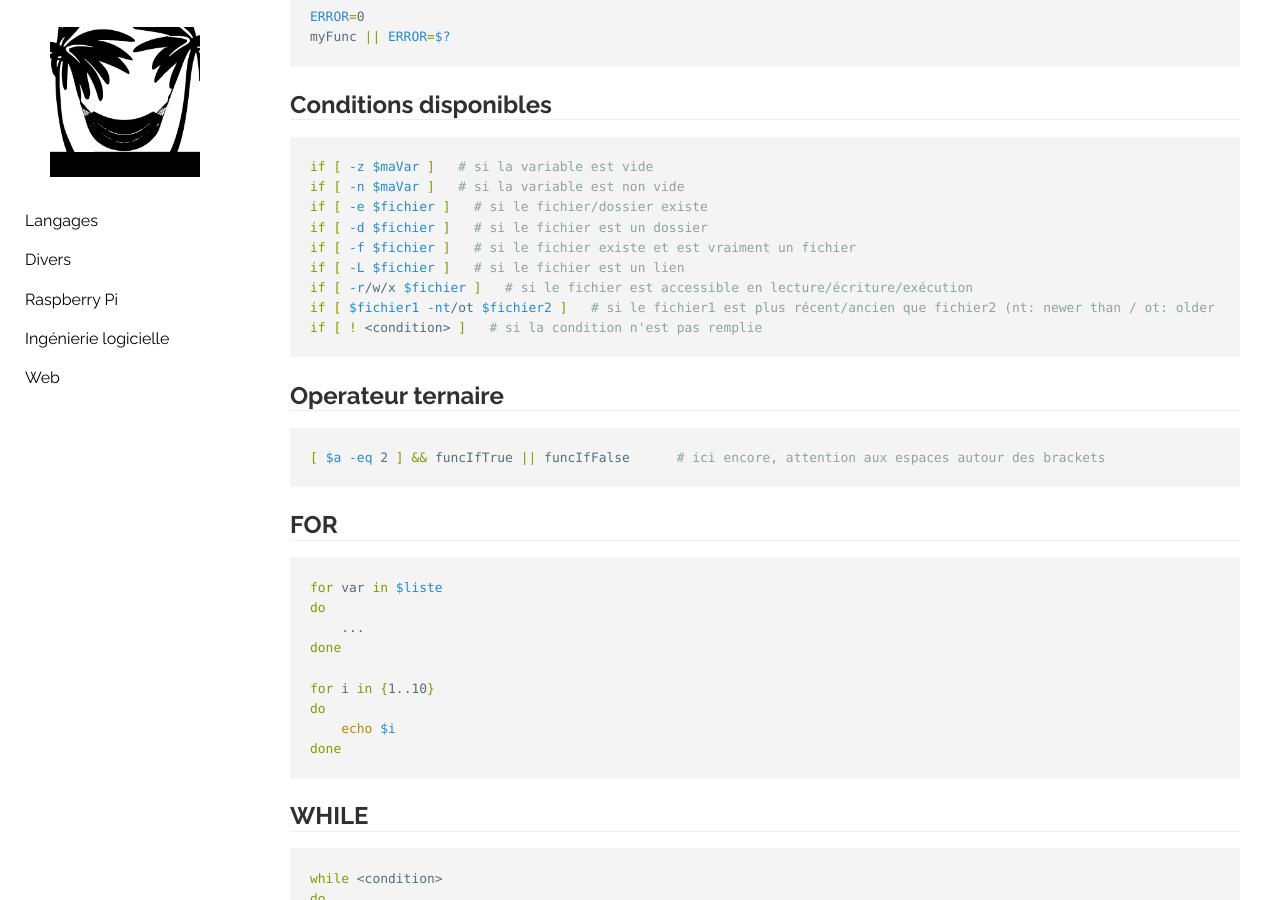
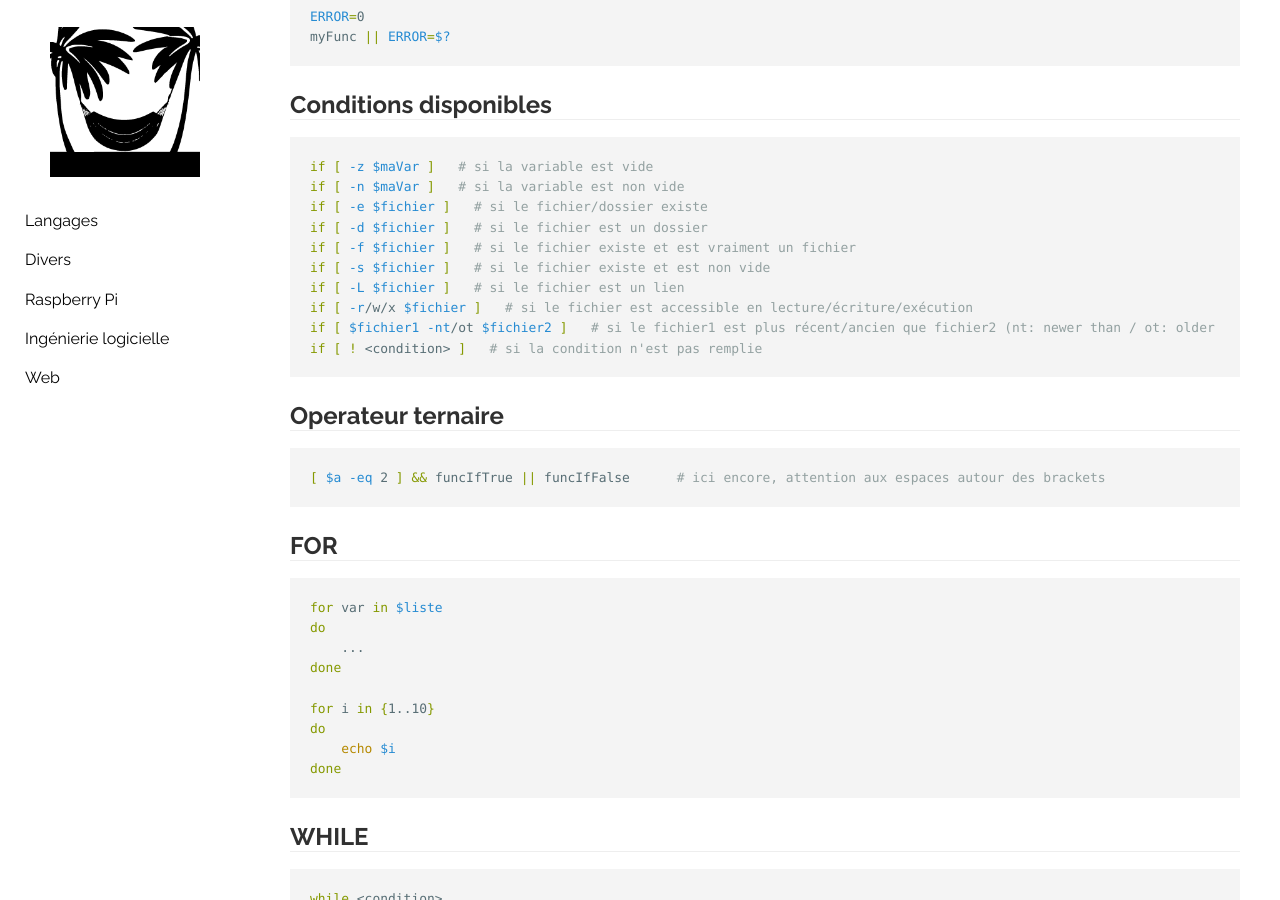
Before and after one commit to behej/lazyjekyll, a Jekyll site: the page built from _sweng/bash.md, in a window 1280 px wide and 900 px high, scrolled down 4046 px. Built offline with Jekyll 4.4.1, drawn with Linux system fonts in a browser that asks for light colours.

Commit message:
bash: if -s

```diff
--- a/_sweng/bash.md
+++ b/_sweng/bash.md
@@ -162,6 +162,7 @@ if [ -n $maVar ]   # si la variable est non vide
 if [ -e $fichier ]   # si le fichier/dossier existe
 if [ -d $fichier ]   # si le fichier est un dossier
 if [ -f $fichier ]   # si le fichier existe et est vraiment un fichier
+if [ -s $fichier ]   # si le fichier existe et est non vide
 if [ -L $fichier ]   # si le fichier est un lien
 if [ -r/w/x $fichier ]   # si le fichier est accessible en lecture/écriture/exécution
 if [ $fichier1 -nt/ot $fichier2 ]   # si le fichier1 est plus récent/ancien que fichier2 (nt: newer than / ot: older than)
```
